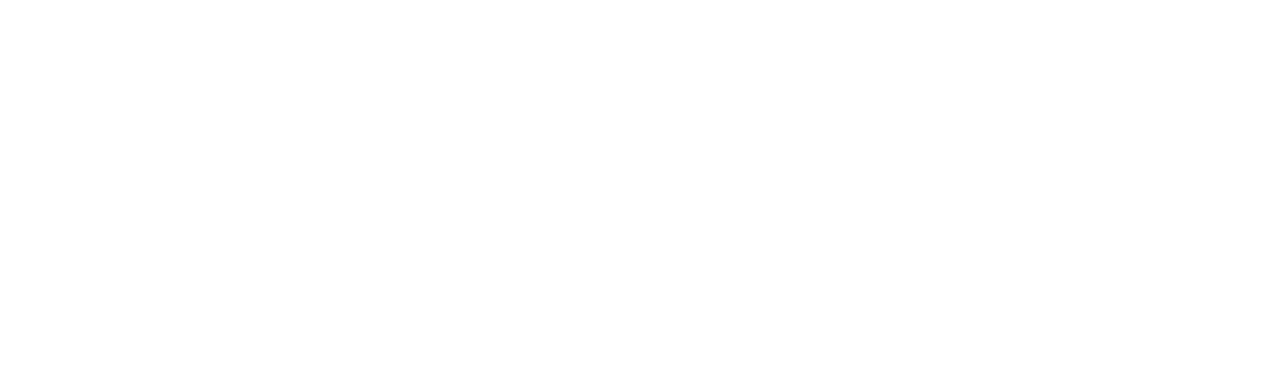
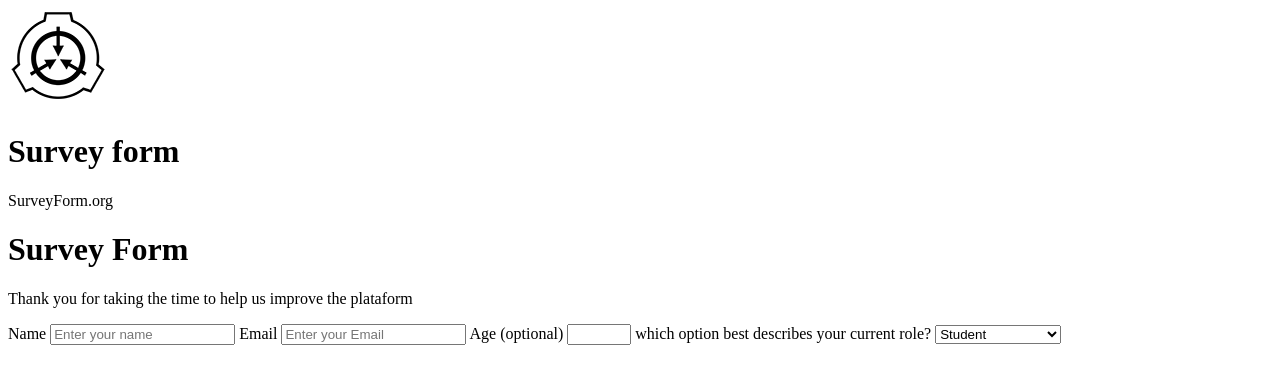
Before and after one commit to Raphael-Ramalho/Formulario, a plain HTML site: page formulario.html in a window 1280 px wide. Drawn offline with Linux system fonts and the light colour scheme.

Commit message:
Update formulario.html

```diff
--- a/formulario.html
+++ b/formulario.html
@@ -1,5 +1,5 @@
 <!DOCTYPE html>
-<html lang="pt-br">
+<html lang="en">
 <head>
     <meta charset="UTF-8">
     <meta http-equiv="X-UA-Compatible" content="IE=edge">
@@ -8,7 +8,35 @@
 </head>
 <body>
     <header>
+        <img src="images/Logo.png" alt="Logo">
+        <h1>Survey form</h1>
+        <p>SurveyForm.org</p>
+    </header>
 
-    </header>
+    <div>
+        <header>
+            <h1>Survey Form</h1>
+            <p>Thank you for taking the time to help us improve the plataform</p>
+        </header>
+
+        <main>
+            <label>Name <input type="text" name = "name" placeholder="Enter your name"></label>
+
+            <label>Email <input type="email" name = email placeholder="Enter your Email"></label>
+
+            <label>Age (optional) <input type="number" min="0" max="200"></label>
+
+            <label>which option best describes your current role?
+                <select name="currentRole">
+                    <option value="student">Student</option>
+                    <option value="fullTimeJob">Full Time Job</option>
+                    <option value="fullTimeLearner">Full Time Learner</option>
+                    <option value="preferNotToSay">Prefer not to say</option>
+                    <option value="other">Other</option>
+                </select>
+            </label>
+        </main>
+
+    </div>
 </body>
 </html>
```
